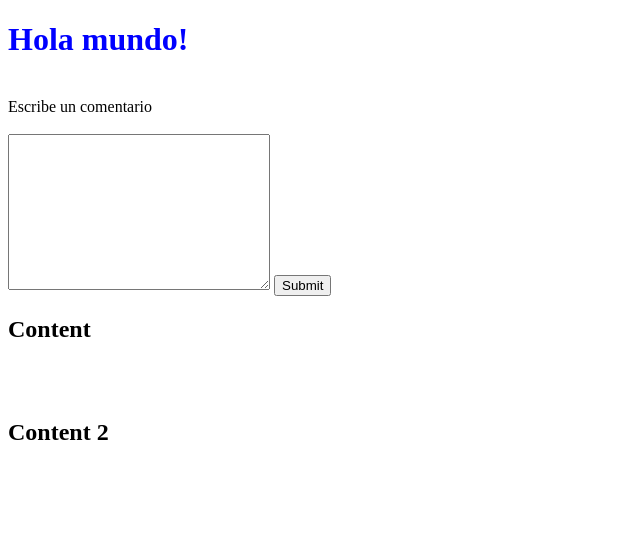
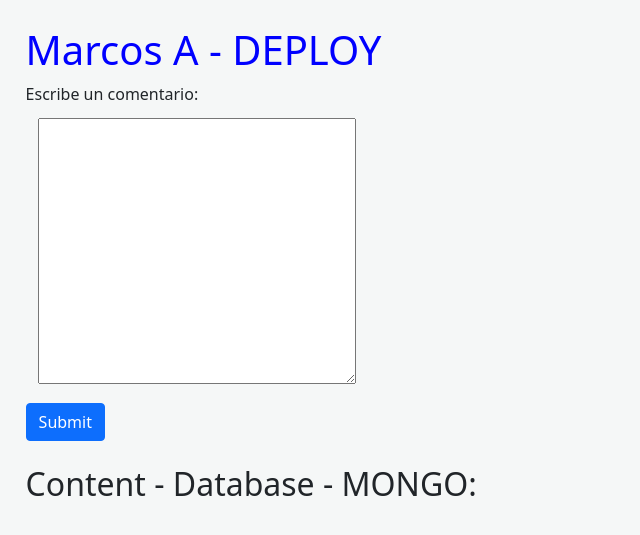
Before and after one commit to Socrates-Programmer/microblog, a Flask app: page / in a window 1280 px wide. Shown: the top 535 px of the page, without its empty margins (0-640 px from the left). Run offline with Flask 3, Linux system fonts and the light colour scheme; data that the repository does not hold is empty.

Commit message:
Modificaciones en Css

```diff
--- a/app.py
+++ b/app.py
@@ -3,6 +3,7 @@
 from pymongo import MongoClient
 import os
 from dotenv import load_dotenv
+
 load_dotenv()
 
 def create_app():
--- a/requirement.txt
+++ b/requirement.txt
@@ -1,4 +1,5 @@
 flask
-pymonogo[srv]
+pymongo[srv]
 python-dotenv
 gunicorn
+datetime
--- a/static/css/style.css
+++ b/static/css/style.css
@@ -1,3 +1,18 @@
+.body{
+    background-color: rgb(245, 247, 247);
+}
+
 h1{
     color: blue;
 }
+
+.content{
+
+    margin: 2%;
+
+}
+
+.textare{
+    margin: 1%;
+    padding: 1%;
+}
--- a/templates/home.html
+++ b/templates/home.html
@@ -4,33 +4,33 @@
     <meta charset="UTF-8">
     <meta name="viewport" content="width=device-width, initial-scale=1.0">
     <link rel="stylesheet" href="static/css/style.css">
+    <link href="https://cdn.jsdelivr.net/npm/bootstrap@5.1.3/dist/css/bootstrap.min.css" rel="stylesheet" integrity="sha384-1BmE4kWBq78iYhFldvKuhfTAU6auU8tT94WrHftjDbrCEXSU1oBoqyl2QvZ6jIW3" crossorigin="anonymous">
     <title>Document</title>
 </head>
-<body>
+<body class="body">
+    <div class="content">
 
-    <h1>Hola mundo!</h1>
+    <h1>Marcos A - DEPLOY</h1>
 
-    <br>
-    <label for="entry">Escribe un comentario</label>
-    <br><br>
+    <label for="entry">Escribe un comentario:</label>
 
-    <form method="post">
 
-        <textarea name="content" id="entry" cols="30" rows="10"></textarea>
-        <input type="submit">
-    </form>
 
-    <h2>Content</h2>
-    {% if request.method == "POST" %}
+        <form method="post" class="row g-3 needs-validation" novalidate>
 
-    <h2>{{ entry }}</h2>
+            <div class="col-12">
+                <textarea name="content" id="entry" cols="30" rows="10" class="textare"></textarea>
+                <div>
+                    <input class="btn btn-primary" type="submit"></input>
+                </div>
+            </div>
 
-    {% endif %}
 
-    <br><br>
 
-    <h2>Content 2</h2>
-
+        </form>
+<br>
+    <h2>Content - Database - MONGO:</h2>
+<br>
     <p>
         {% for entrys in entries %}
         <h2>Date time: {{ entrys[2] }}</h2>
@@ -42,7 +42,7 @@
 
 
 
-
-
+</div>
+    <script src="https://cdn.jsdelivr.net/npm/bootstrap@5.1.3/dist/js/bootstrap.bundle.min.js" integrity="sha384-ka7Sk0Gln4gmtz2MlQnikT1wXgYsOg+OMhuP+IlRH9sENBO0LRn5q+8nbTov4+1p" crossorigin="anonymous"></script>
 </body>
 </html>
```
